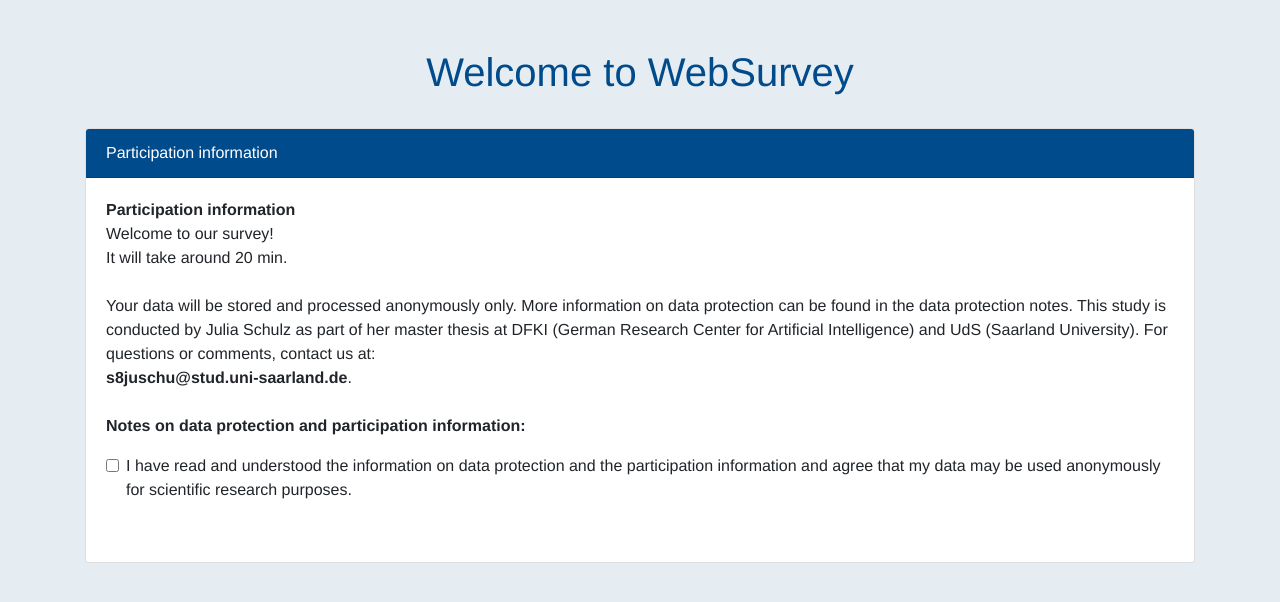
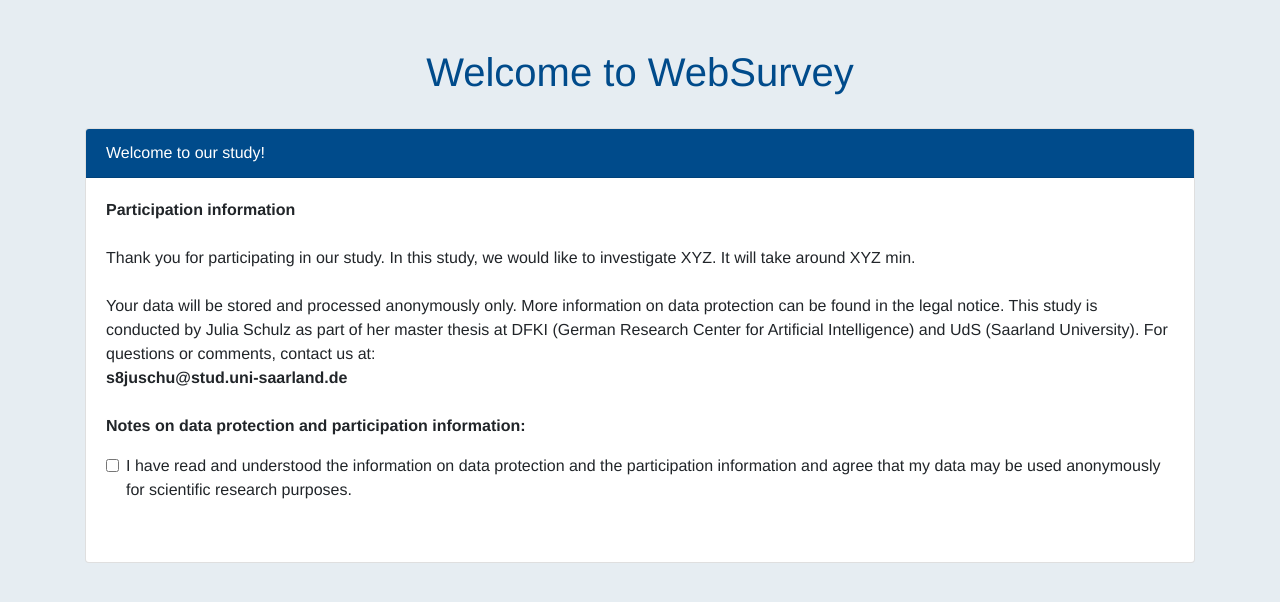
Before and after one commit to s8juschu/MAWebapp, a Django app: template Webstudy/templates/index.html in a window 1280 px wide. Shown: the part 56-658 px from the top of the page. Run offline with Django 3.2, Linux system fonts and the light colour scheme; the template is opened without the code that fills it: most values are stand-ins (such as "Sample title", 1, 10 or a date in 2020); some libraries are stand-ins or nearby versions.

Commit message:
Start adding ICAR

```diff
--- /dev/null
+++ b/SinglePage/templates/cards/end.html
@@ -0,0 +1,15 @@
+<div class="card-header text-white">
+            End
+</div>
+<div class="progress">
+    <div class="progress-bar" role="progressbar" aria-valuenow="0"
+         aria-valuemin="0" aria-valuemax="100" style="width:0%">
+        <div class="progress-text" style="margin-left: 4px">0%</div>
+    </div>
+</div>
+<div class="card-body">
+    <p class="card-text">
+        Thank you for your participation!
+    </p>
+    <br>
+</div>
--- /dev/null
+++ b/SinglePage/templates/cards/personal_info.html
@@ -0,0 +1,38 @@
+<div class="card-header text-white">
+           Personal information
+</div>
+<div class="progress">
+    <div class="progress-bar" role="progressbar" aria-valuenow="0"
+         aria-valuemin="0" aria-valuemax="100" style="width:0%">
+        <div class="progress-text" style="margin-left: 4px">0%</div>
+    </div>
+</div>
+<div class="card-body">
+    <p class="card-text">
+        How old are you?
+        <input type="number" min="0" step="1" id="age" name="age" class="form-control"  style="width: 200px">
+        <hr>
+        What is your nationality?
+        <input type="text" id="age" name="age" class="form-control" >
+        <hr>
+        With which gender do you identify yourself?
+        <div class="form-check">
+        <input class="form-check-input" type="radio" name="radioBtn" id="male">
+            <label class="form-check-label" for="male">
+                Male
+            </label>
+        </div>
+        <div class="form-check">
+            <input class="form-check-input" type="radio" name="radioBtn" id="female">
+            <label class="form-check-label" for="female">
+                Female
+            </label>
+        </div>
+        <div class="form-check">
+            <input class="form-check-input" type="radio" name="radioBtn" id="other">
+            <label class="form-check-label" for="other">
+                Other
+            </label>
+        </div>
+    </p>
+</div>
--- /dev/null
+++ b/SinglePage/templates/cards/start.html
@@ -0,0 +1,24 @@
+<div class="card-header text-white">
+    Welcome to our study!
+</div>
+<div class="card-body">
+    <p class="card-text">
+        <b>Participation information</b><br><br>
+        Thank you for participating in our study. In this study, we would like to investigate XYZ.
+        It will take around XYZ min.<br><br>
+        Your data will be stored and processed anonymously only. More information on data protection can be
+        found in the legal notice. This study is conducted by Julia Schulz as part of her master thesis
+        at DFKI (German Research Center for Artificial Intelligence) and UdS (Saarland University). For
+        questions or comments, contact us at:<br>
+        <b>s8juschu@stud.uni-saarland.de</b><br><br>
+
+        <b>Notes on data protection and participation information:</b><br>
+    <div class="form-check">
+        <input type="checkbox" class="form-check-input" id="checkbox" autocomplete="off"> I have read and understood the
+        information on data protection and the participation information and agree
+        that my data may be used anonymously for scientific research purposes. <br>
+    </div>
+
+    </p>
+    <br>
+</div>
--- /dev/null
+++ b/SinglePage/templates/cards/task_main.html
@@ -0,0 +1,38 @@
+{% load static %}
+{% for task in main_tasks %}
+<div class="container" id="card{{ forloop.counter|add:"7" }}" style="display: none;">
+    <div class="card">
+        <div class="card-header text-white">
+            {{ task.task_set.name }}
+        </div>
+        <div class="progress">
+            <div class="progress-bar" role="progressbar" aria-valuenow="0"
+                 aria-valuemin="0" aria-valuemax="100" style="width:0%">
+                <div class="progress-text" style="margin-left: 4px">0%</div>
+            </div>
+        </div>
+        <div class="card-body">
+            <p class="card-text">
+                {{ task.task_set.description }}
+                <br>
+                <br>
+                {{ task.task_text }}
+                <br>
+                {% if task.image_link %}
+                    {% with 'img/'|add:task.image_link|add:'.png' as image_static %}
+                        <img src="{% static image_static %}" width="50" height="50" alt="">
+                    {% endwith %}
+                {% endif %}
+            </p>
+            <br>
+            <div class="form-group">
+                <label for="textarea{{ card.id }}">Answer:</label>
+                <textarea class="form-control" id="textarea{{ card.id }}" rows="3" placeholder="Enter your answer"></textarea>
+            </div>
+        </div>
+        <div class="modal-footer" id="btn-next">
+            <a class="btn btn-next" onclick="displayCards(); fillProgress()"> Continue</a>
+        </div>
+    </div>
+</div>
+{% endfor %}
--- /dev/null
+++ b/SinglePage/templates/cards/task_pre.html
@@ -0,0 +1,60 @@
+{% load static %}
+<div class="container" id="card2" style="display: none;">
+    <div class="card">
+        <div class="card-header text-white">
+            {{ task.task_set.name }}
+        </div>
+        <div class="progress">
+            <div class="progress-bar" role="progressbar" aria-valuenow="0"
+                 aria-valuemin="0" aria-valuemax="100" style="width:0%">
+                <div class="progress-text" style="margin-left: 4px">0%</div>
+            </div>
+        </div>
+        <div class="card-body">
+            <p class="card-text">
+               The questions on the next pages are different kinds of cognitive ability tasks.
+               Please answer the questions as well as you can without using external instruments or taking notes.
+            </p>
+        </div>
+        <div class="modal-footer" id="btn-next">
+            <a class="btn btn-next" onclick="displayCards(); fillProgress()"> Continue</a>
+        </div>
+    </div>
+</div>
+{% for task in pre_tasks %}
+<div class="container" id="card{{ forloop.counter|add:"2" }}" style="display: none;">
+    <div class="card">
+        <div class="card-header text-white">
+            {{ task.task_set.name }}
+        </div>
+        <div class="progress">
+            <div class="progress-bar" role="progressbar" aria-valuenow="0"
+                 aria-valuemin="0" aria-valuemax="100" style="width:0%">
+                <div class="progress-text" style="margin-left: 4px">0%</div>
+            </div>
+        </div>
+        <div class="card-body">
+            <p class="card-text">
+                {{ task.task_set.description }}
+                <br>
+                <br>
+                {{ task.task_text }}
+                <br>
+                {% if task.image_link|length > 0  %}
+                    {% with 'img/'|add:task.image_link|add:'.png' as image_static %}
+                        <img src="{% static image_static %}" width="50" height="50" alt="">
+                    {% endwith %}
+                {% endif %}
+            </p>
+            <br>
+            <div class="form-group">
+                <label for="textarea{{ card.id }}">Answer:</label>
+                <textarea class="form-control" id="textarea{{ card.id }}" rows="3" placeholder="Enter your answer"></textarea>
+            </div>
+        </div>
+        <div class="modal-footer" id="btn-next">
+            <a class="btn btn-next" onclick="displayCards(); fillProgress()"> Continue</a>
+        </div>
+    </div>
+</div>
+{% endfor %}
--- a/SinglePage/templates/index.html
+++ b/SinglePage/templates/index.html
@@ -12,76 +11,24 @@
 <br>
 <div class="container" id="card0">
     <div class="card">
-        <div class="card-header text-white">
-            Participation information
-        </div>
-        <div class="card-body">
-            <p class="card-text">
-                <b>Participation information</b><br>
-                Welcome to our survey!
-                <br>
-
-                It will take around 20 min.
-                <br>
-                <br>
-                Your data will be stored and processed anonymously only. More information on data protection can be
-                found in the data protection notes. This study is conducted by Julia Schulz as part of her master thesis
-                at DFKI (German Research Center for Artificial Intelligence) and UdS (Saarland University). For
-                questions or comments, contact us at:<br>
-                <b>s8juschu@stud.uni-saarland.de</b>.<br><br>
-
-                <b>Notes on data protection and participation information:</b><br>
-                <div class="form-check">
-                    <input type="checkbox" class="form-check-input" id="checkbox" autocomplete="off"> I have read and understood the information on data protection and the participation information and agree
-                that my data may be used anonymously for scientific research purposes. <br>
-                </div>
-
-            </p>
-            <br>
-        </div>
+        {% include 'cards/start.html' %}
         <div class="modal-footer" id="accept" style="display: none;">
             <a class="btn btn-accept-terms" onclick="displayCards()"> Continue</a>
         </div>
     </div>
 </div>
-{% for task in pre_tasks %}
-<div class="container" id="card{{ forloop.counter }}" style="display: none;">
+<div class="container" id="card1" style="display: none;">
     <div class="card">
-        <div class="card-header text-white">
-            {{ task.task_set.name }}
-        </div>
-        <div class="progress">
-            <div class="progress-bar" role="progressbar" aria-valuenow="0"
-                 aria-valuemin="0" aria-valuemax="100" style="width:0%">
-                <div class="progress-text" style="margin-left: 4px">0%</div>
-            </div>
-        </div>
-        <div class="card-body">
-            <p class="card-text">
-                {{ task.task_set.description }}
-                <br>
-                <br>
-                {{ task.task_text }}
-                <br>
-                {% with 'img/'|add:task.image_link|add:'.png' as image_static %}
-                    <img src="{% static image_static %}" width="50" height="50" alt="">
-                {% endwith %}
-            </p>
-            <br>
-            <div class="form-group">
-                <label for="textarea{{ card.id }}">Answer:</label>
-                <textarea class="form-control" id="textarea{{ card.id }}" rows="3" placeholder="Enter your answer"></textarea>
-            </div>
-        </div>
+        {% include 'cards/personal_info.html' %}
         <div class="modal-footer" id="btn-next">
             <a class="btn btn-next" onclick="displayCards(); fillProgress()"> Continue</a>
         </div>
     </div>
 </div>
-{% endfor %}
+{% include 'cards/task_pre.html' %}
 <div class="container" id="card6" style="display: none;">
     <div class="card">
-        {% include 'imi.html' %}
+        {% include 'cards/imi.html' %}
         <div class="modal-footer" id="btn-next">
             <a class="btn btn-next" onclick="displayCards(); fillProgress(); saveIMI('pre');"> Continue</a>
         </div>
@@ -148,21 +61,7 @@
 </div>
 <div class="container" id="card15" style="display: none;">
     <div class="card">
-        <div class="card-header text-white">
-            End
-        </div>
-        <div class="progress">
-            <div class="progress-bar" role="progressbar" aria-valuenow="0"
-                 aria-valuemin="0" aria-valuemax="100" style="width:0%">
-                <div class="progress-text" style="margin-left: 4px">0%</div>
-            </div>
-        </div>
-        <div class="card-body">
-            <p class="card-text">
-                Thank you for your participation!
-            </p>
-            <br>
-        </div>
+         {% include 'cards/end.html' %}
     </div>
 </div>
 {% endblock %}
```
Also changed, not shown: other parts of SinglePage/templates/index.html (+4 -39 lines), SinglePage/db.json (+1 -1 lines), SinglePage/website/admin.py (+17 -7 lines), SinglePage/website/models.py (+40 -21 lines), SinglePage/website/views.py (+5 -14 lines), SinglePage/templates/cards/imi.html (renamed from SinglePage/templates/imi.html), SinglePage/templates/cards/pxi.html (renamed from SinglePage/templates/pxi.html), SinglePage/website/forms.py (added), SinglePage/website/migrations/0004_auto_20220112_1224.py (added), SinglePage/website/migrations/0005_auto_20220112_1245.py (added), 1 other file.
